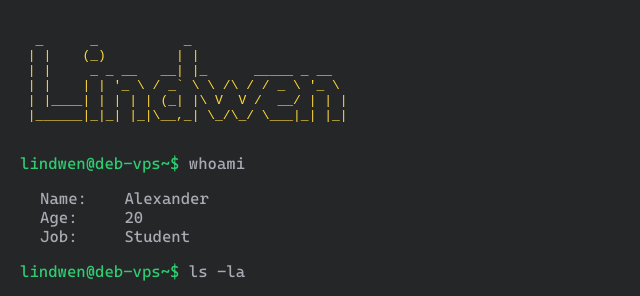
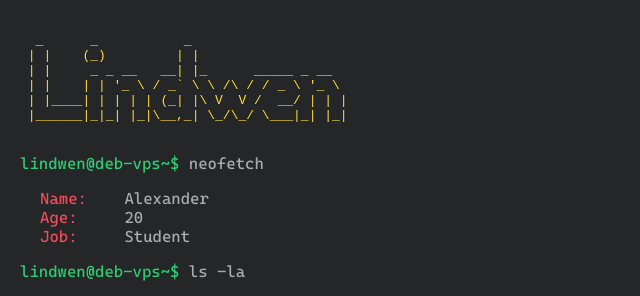
Before and after one commit to Lindwen/personnal-website, a plain HTML site: page index.html in a window 1280 px wide. Shown: the top 296 px of the page, without its empty margins (0-640 px from the left). Drawn offline with Linux system fonts and the light colour scheme.

Commit message:
chenge the color some elements

```diff
--- a/index.html
+++ b/index.html
@@ -21,11 +21,11 @@
  |______|_|_| |_|\__,_| \_/\_/ \___|_| |_|
         </pre>
 
-        <p class="command"><span class="green">lindwen@deb-vps~$</span> whoami</p>
+        <p class="command"><span class="green">lindwen@deb-vps~$</span> neofetch</p>
         <div class="result">
-            <p>Name:&nbsp;&nbsp;&nbsp;&nbsp;Alexander</p>
-            <p>Age:&nbsp;&nbsp;&nbsp;&nbsp;&nbsp;20</p>
-            <p>Job:&nbsp;&nbsp;&nbsp;&nbsp;&nbsp;Student</p>
+            <p><span class="red">Name:</span>&nbsp;&nbsp;&nbsp;&nbsp;Alexander</p>
+            <p><span class="red">Age:</span>&nbsp;&nbsp;&nbsp;&nbsp;&nbsp;20</p>
+            <p><span class="red">Job:</span>&nbsp;&nbsp;&nbsp;&nbsp;&nbsp;Student</p>
         </div>
 
         <p class="command"><span class="green">lindwen@deb-vps~$</span> ls -la</p>
```
